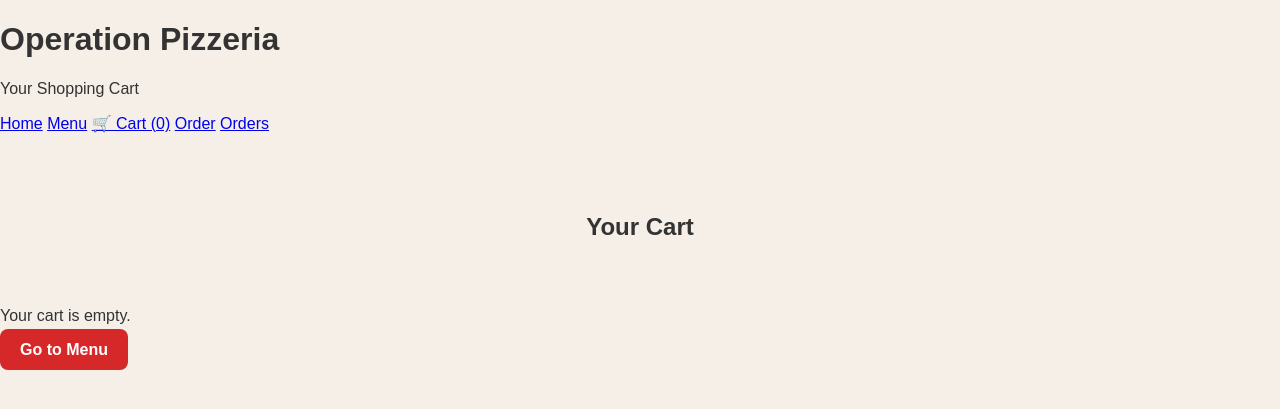
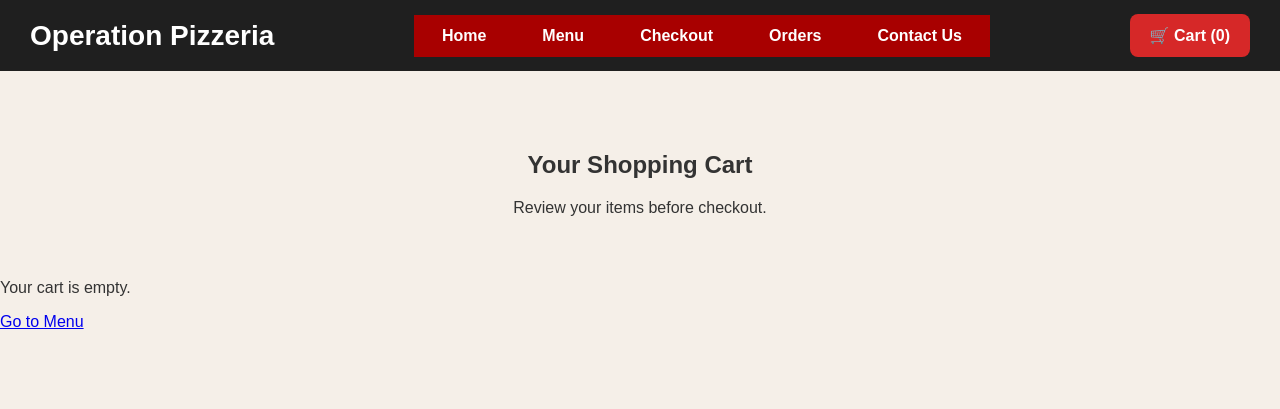
Before and after one commit to sktooyak/pizza-app, a Flask app: page /cart in a window 1280 px wide. Shown: the top 409 px of the page. Run offline with Flask 3, Linux system fonts and the light colour scheme.

Commit message:
Update cart.html

```diff
--- a/templates/cart.html
+++ b/templates/cart.html
@@ -3,47 +3,51 @@
 <head>
     <meta charset="UTF-8">
     <meta name="viewport" content="width=device-width, initial-scale=1.0">
-    <title>Cart</title>
+    <title>Cart - Operation Pizzeria</title>
     <link rel="stylesheet" href="{{ url_for('static', filename='style.css') }}">
 </head>
 <body>
-    <header>
-        <h1>Operation Pizzeria</h1>
-        <p>Your Shopping Cart</p>
+
+    <header class="top-header">
+        <div class="logo">Operation Pizzeria</div>
+
+        <nav class="main-nav">
+            <a href="/">Home</a>
+            <a href="/menu">Menu</a>
+            <a href="/order">Checkout</a>
+            <a href="/orders">Orders</a>
+            <a href="/contact">Contact Us</a>
+        </nav>
+
+        <a href="/cart" class="cart-button">🛒 Cart ({{ cart_count }})</a>
     </header>
 
-    <nav>
-        <a href="/">Home</a>
-        <a href="/menu">Menu</a>
-        <a href="/cart" class="cart-link">🛒 Cart ({{ cart_count }})</a>
-        <a href="/order">Order</a>
-        <a href="/orders">Orders</a>
-    </nav>
-
     <main class="hero">
-        <h2>Your Cart</h2>
+        <h2>Your Shopping Cart</h2>
+        <p>Review your items before checkout.</p>
     </main>
 
     <section class="cart-container">
         {% if cart_items %}
-
             <ul class="cart-list">
                 {% for item in cart_items %}
                     <li>
-            {{ item.pizza_name }} - ${{ item.price }}
+                        <span>{{ item.pizza_name }} - ${{ item.price }}</span>
 
                         <form action="/remove_from_cart/{{ loop.index0 }}" method="POST">
-                <button type="submit">Remove</button>
+                            <button type="submit" class="remove-btn">Remove</button>
                         </form>
                     </li>
                 {% endfor %}
             </ul>
-            <h3>Total: ${{ total }}</h3>
-            <a class="cart-button" href="/order">Proceed to Order</a>
+
+            <h3 class="cart-total">Total: ${{ total }}</h3>
+            <a href="/order" class="order-button">Proceed to Checkout</a>
         {% else %}
             <p>Your cart is empty.</p>
-            <a class="cart-button" href="/menu">Go to Menu</a>
+            <a href="/menu" class="order-button">Go to Menu</a>
         {% endif %}
     </section>
+
 </body>
 </html>
```
Lines whose indentation alone changed are shown as unchanged.
